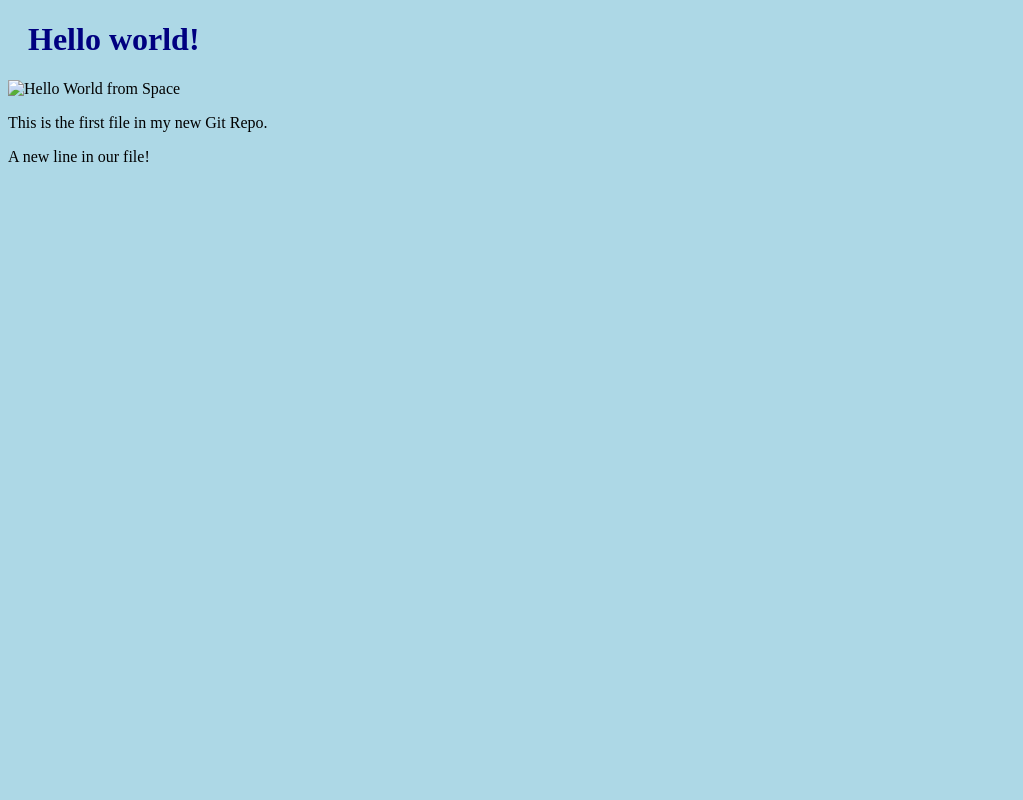
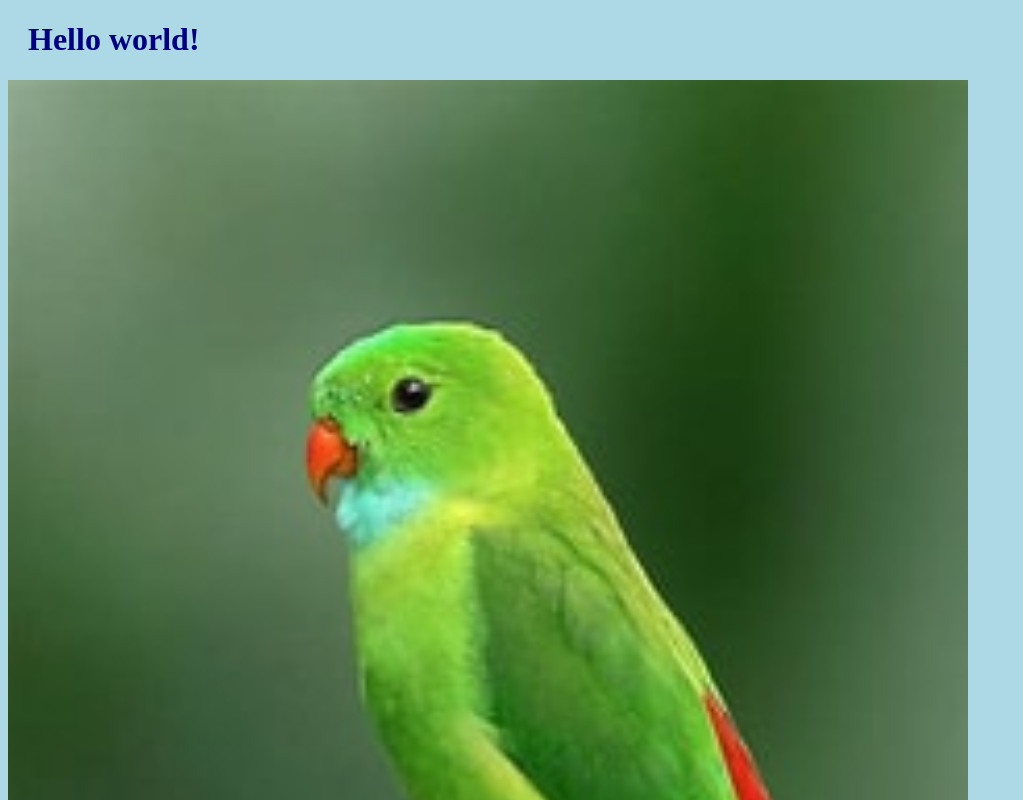
Before and after one commit to sneha67890/hello-world, a plain HTML site: page index.html in a window 1280 px wide. Shown: the top 800 px of the page, without its empty margins (0-1023 px from the left). Drawn offline with Linux system fonts and the light colour scheme.

Commit message:
first release of hello world!

```diff
--- a/index.html
+++ b/index.html
@@ -7,9 +7,9 @@
 <body>
 
 <h1>Hello world!</h1>
-<div><img src="img_hello_world.jpg" alt="Hello World from Space"
+<div><img src="parrot.jpg" alt="Hello World from Space"
 style="width:100%;max-width:960px"></div>
-<p>This is the first file in my new Git Repo.</p>
+<p>This is the first file  in  the my new Git Repo.</p>
 <p>A new line in our file!</p>
 
 </body>
```
Also changed, not shown: parrot.jpg (added).
